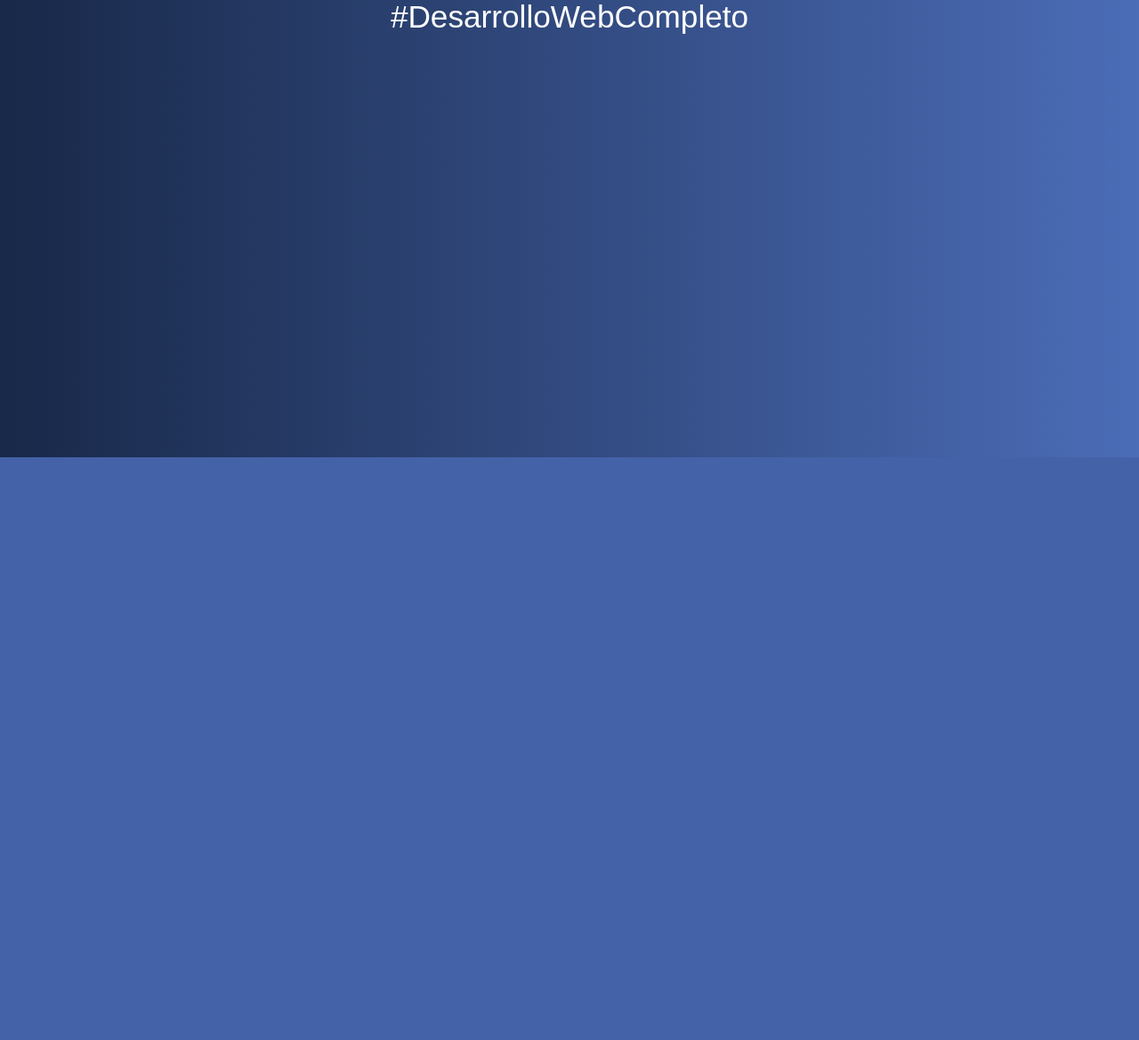
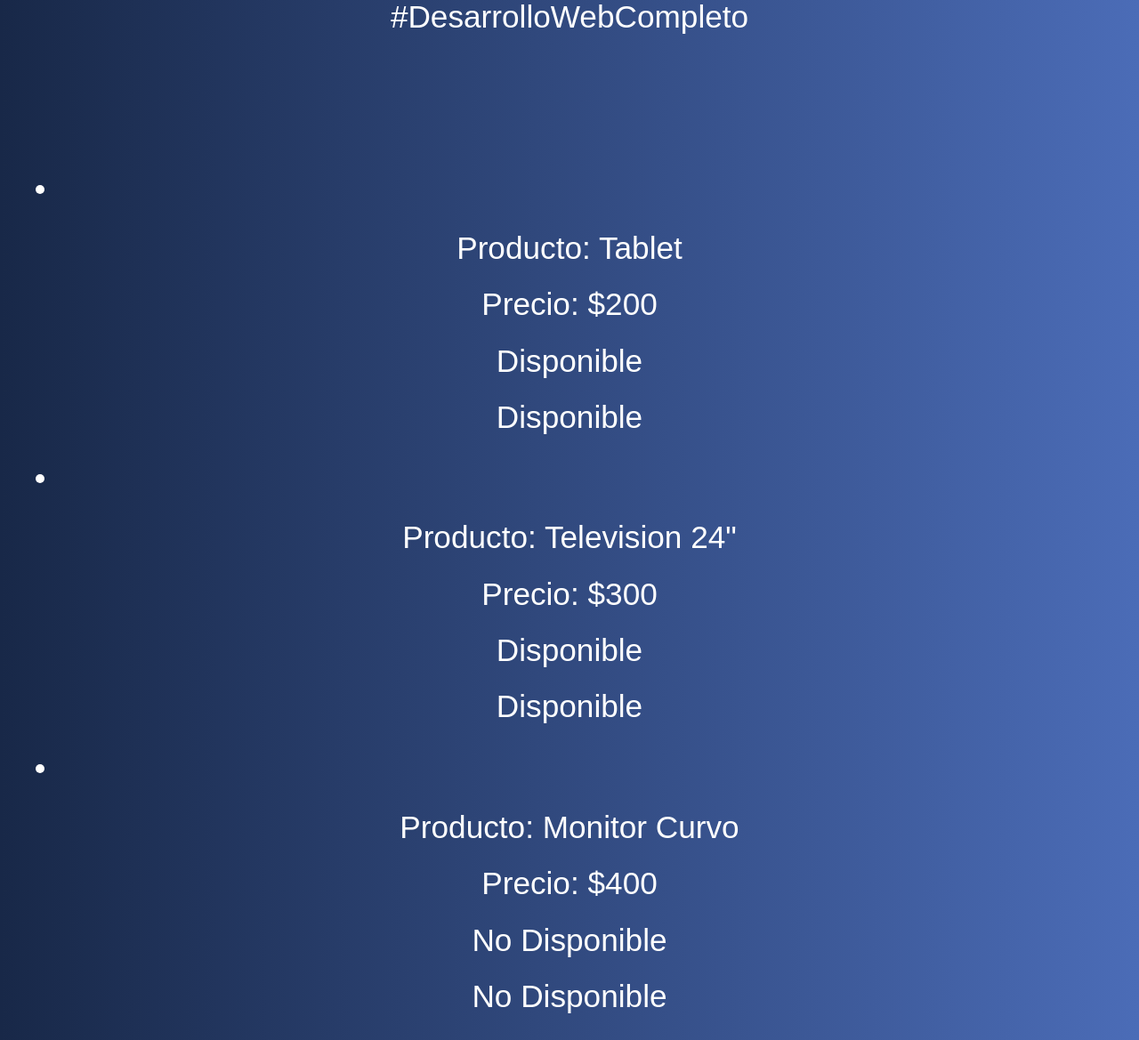
Before and after one commit to Moises-H29/php-project, a PHP site: page /14-foreach.php in a window 1280 px wide. Shown: the part 286-1455 px from the top of the page at 89% size. Before the commit the page ends 800 px from the top, so only its background shows below. Run offline with PHP 8.4, Linux system fonts and the light colour scheme.

Commit message:
foreach xd

```diff
--- a/14-foreach.php
+++ b/14-foreach.php
@@ -1,5 +1,40 @@
 <?php include 'includes/header.php';
 
+$productos = array(
+    [
+        'nombre' => 'Tablet',
+        'precio' => 200,
+        'disponible' => true
+    ],
+    [
+        'nombre' => 'Television 24"',
+        'precio' => 300,
+        'disponible' => true
+    ],
+    [
+        'nombre' => 'Monitor Curvo',
+        'precio' => 400,
+        'disponible' => false
+    ]
+);
+
+foreach( $productos as $producto){ ?>
+    <li>
+        <p>Producto: <?php echo $producto['nombre']; ?> </p>
+        <p>Precio: <?php echo '$'.$producto['precio']; ?></p>
+        <p><?php echo($producto['disponible']) ? "Disponible" : "No Disponible"; ?></p> <!-- Operador ternario -->
+        <?php
+            if($producto['disponible']) {
+                echo "<p>Disponible</p>";
+            }else{
+                echo "<p>No Disponible</p>";
+            }
+
+        ?>
+    </li>
+
+    <?php
+}
 
 
 
```
